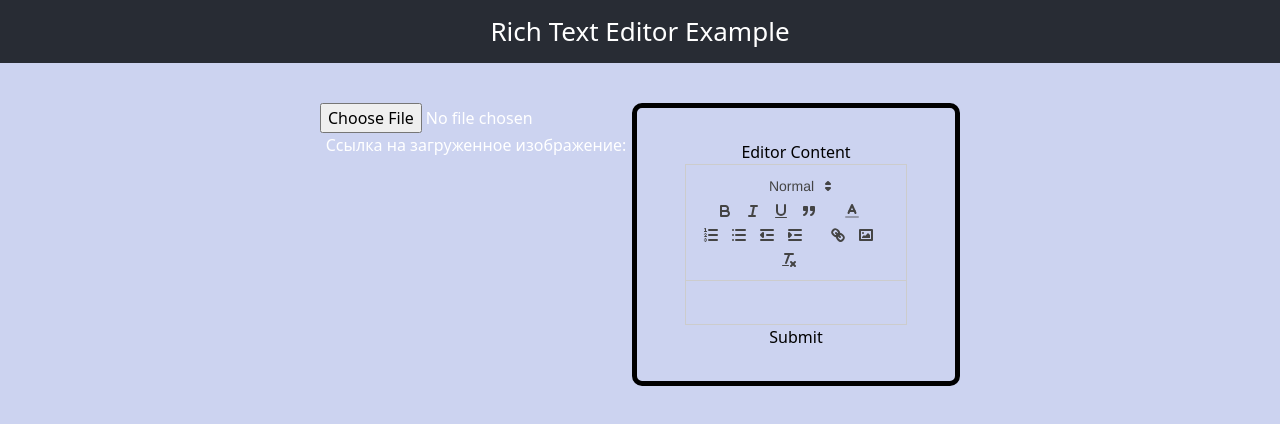
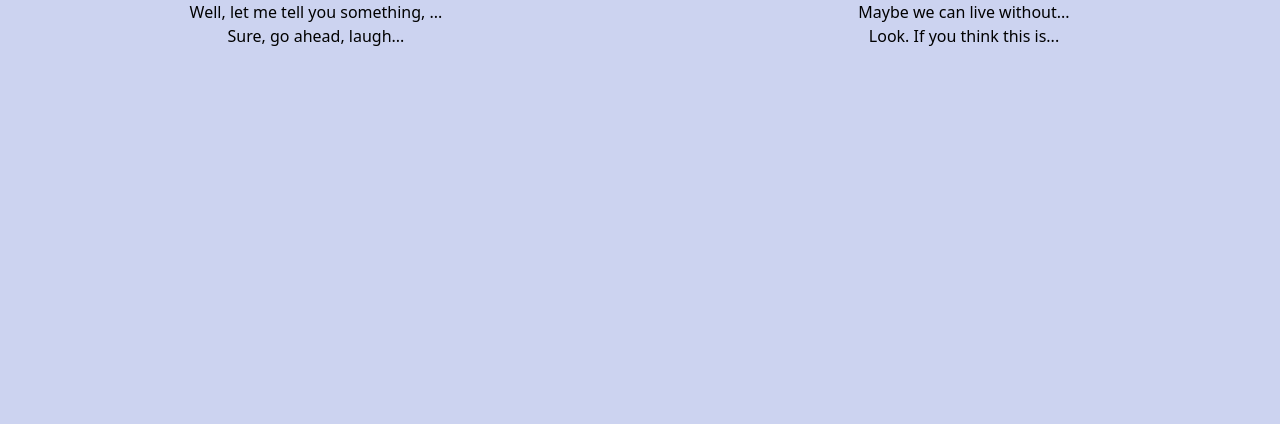
Before and after one commit to PlatenPrime/react-hub, a React (Create React App) app: page / in a window 1280 px wide. Shown: the top 424 px of the page. Built offline with nearby package versions, Linux system fonts and the light colour scheme.

Commit message:
02.04.2024

```diff
--- a/src/App.js
+++ b/src/App.js
@@ -5,6 +5,9 @@ import './App.css';
 import MyEditor from "./components/Editor"
 import ImageUploader from './components/ImageUploader';
 import Editor from './components/QuillEditor/Editor';
+import AspectRatio from './components/Tailwind/Layout/AspectRatio';
+import Columns from './components/Tailwind/Layout/Columns';
+import Break from './components/Tailwind/Layout/Break';
 
 
 
@@ -13,19 +16,9 @@ function App() {
 
 	return (
 		<div className="App">
-			<header className="App-header">
-				Rich Text Editor Example
-			</header>
 
-			<div
-				className="w-1/2 flex justify-center mx-auto"
-			>
-				{/* <MyEditor /> */}
-				<ImageUploader />
+			<Break />
 
-
-				<Editor />
-			</div>
 
 		</div>
 	)
--- /dev/null
+++ b/src/components/Tailwind/Layout/AspectRatio.jsx
@@ -0,0 +1,12 @@
+import React from 'react'
+
+export default function AspectRatio() {
+	return (
+		<div className="">
+		<div className="bg-blue-500 aspect-video hover:aspect-square w-[500px]" ></div>
+		<div className="bg-red-500 aspect-[17/3] w-[500px]" ></div>
+		<div className="bg-green-500 aspect-square w-[500px]" ></div>
+		<div className="bg-yellow-500 aspect-video w-[500px]" ></div>
+		</div>
+	)
+}
--- /dev/null
+++ b/src/components/Tailwind/Layout/Break.jsx
@@ -0,0 +1,12 @@
+import React from 'react'
+
+export default function Break() {
+	return (
+		<div class="columns-2">
+			<p>Well, let me tell you something, ...</p>
+			<p class="hover:break-after-column">Sure, go ahead, laugh...</p>
+			<p>Maybe we can live without...</p>
+			<p>Look. If you think this is...</p>
+		</div>
+	)
+}
--- /dev/null
+++ b/src/components/Tailwind/Layout/Columns.jsx
@@ -0,0 +1,12 @@
+import React from 'react'
+
+export default function Columns() {
+	return (
+		<div className="columns-xs p-8">
+			<div className="bg-blue-500 aspect-video hover:aspect-square w-[500px]" ></div>
+			<div className="bg-red-500 aspect-[17/3] w-[500px]" ></div>
+			<div className="bg-green-500 aspect-square w-[500px]" ></div>
+			<div className="bg-yellow-500 aspect-video w-[500px]" ></div>
+		</div>
+	)
+}
```
Also changed, not shown: 1 other file (tests, documents, lock files or other folders).
